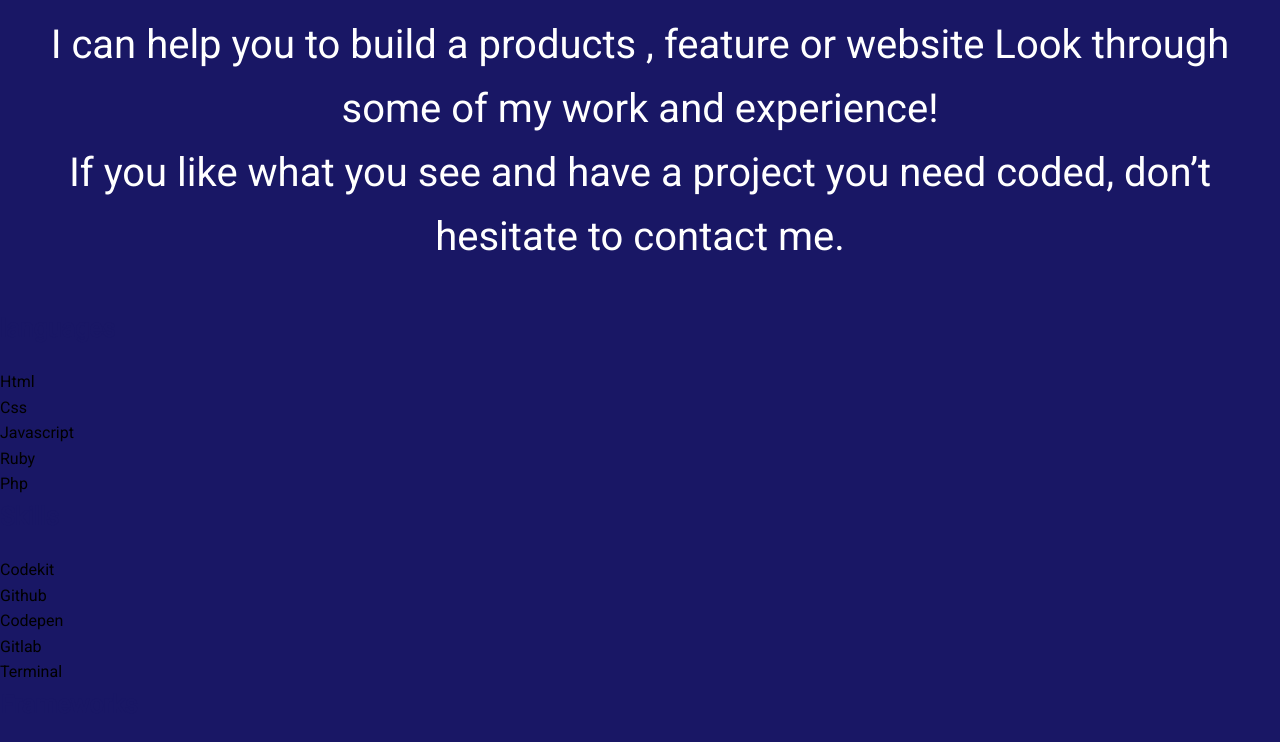
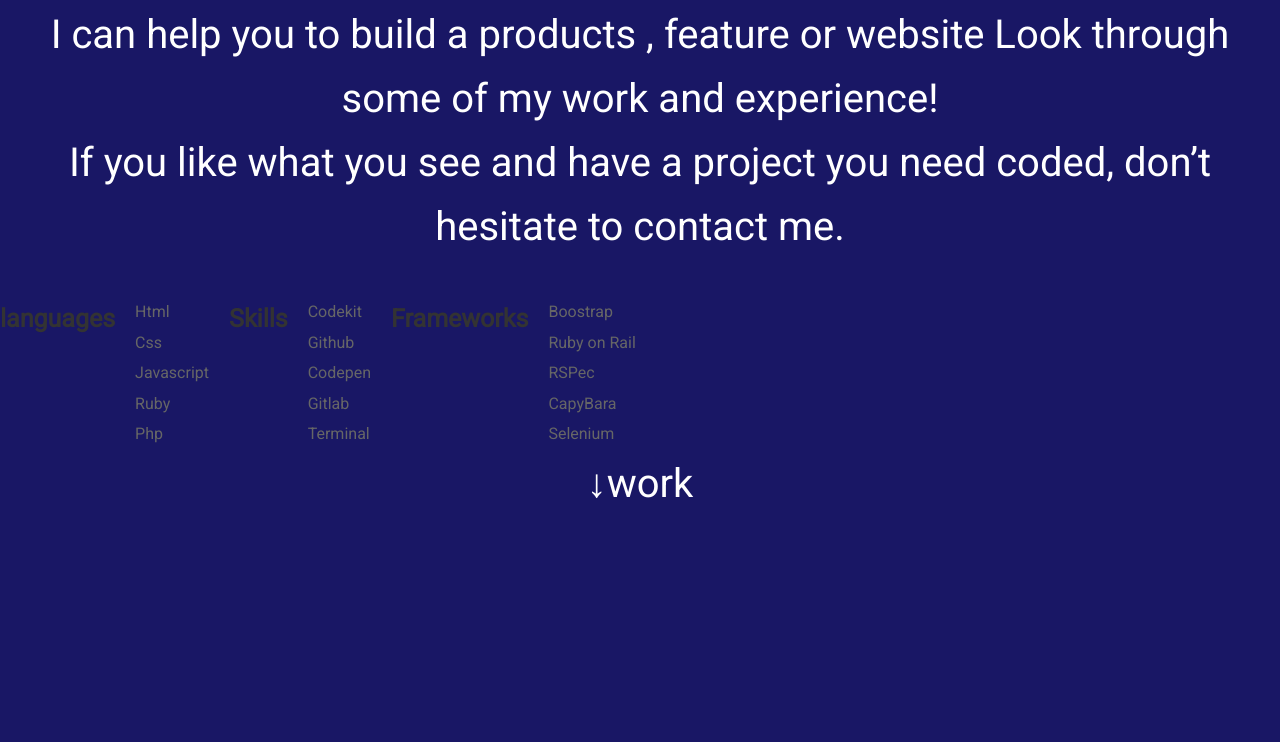
Before and after one commit to Lynn-Kish/Portofolio, a website: page index.html in a window 1280 px wide. Shown: the part 305-1047 px from the top of the page. Drawn offline with Linux system fonts and the light colour scheme.

Commit message:
first commit

```diff
--- a/style.css
+++ b/style.css
@@ -17,6 +17,7 @@
     padding: 5px;
     text-align: center;
 
+
   }
 
   /* Style for the heading (h2) */
@@ -25,6 +26,7 @@
     color:#191765;
     margin-bottom: 20px;
     text-align: left;
+
   }
 
   /* Style for the navigation */
@@ -76,6 +78,35 @@
     text-align: center;
     padding: 20px;
   }
+
+  .view {
+    display: inline-flex;
+    grid-template-columns: repeat(3, 1fr);
+    grid-gap: 20px;
+    text-align: center;
+  }
+
+  /* Style for the headings */
+  h2 {
+    font-size: 25px;
+    color: #333333;
+    margin-bottom: 10px;
+  }
+
+  /* Style for the list items */
+  ul {
+    list-style: none;
+    padding: 0;
+    margin: 0;
+    text-align: left;
+  }
+
+  ul li {
+    font-size: 16px;
+    color: #666666;
+    margin-bottom: 5px;
+  }
+
 
   /* Style for the headings */
   h1, p {
```
